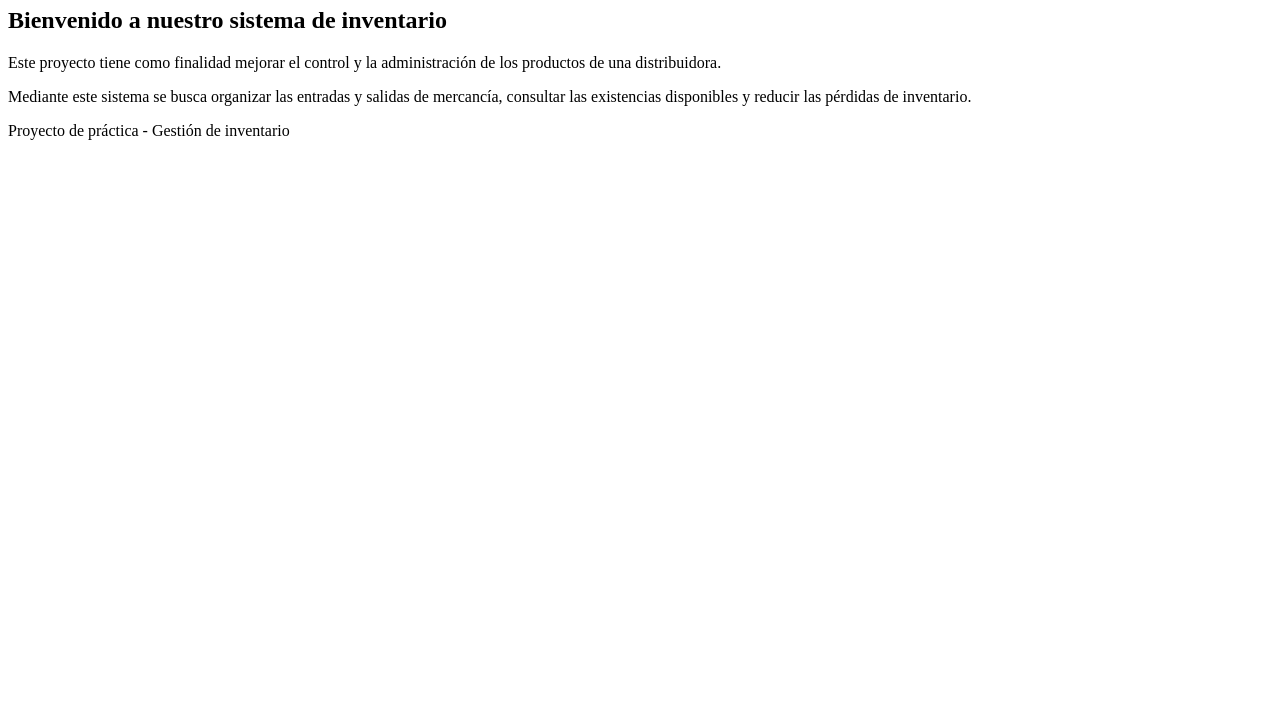
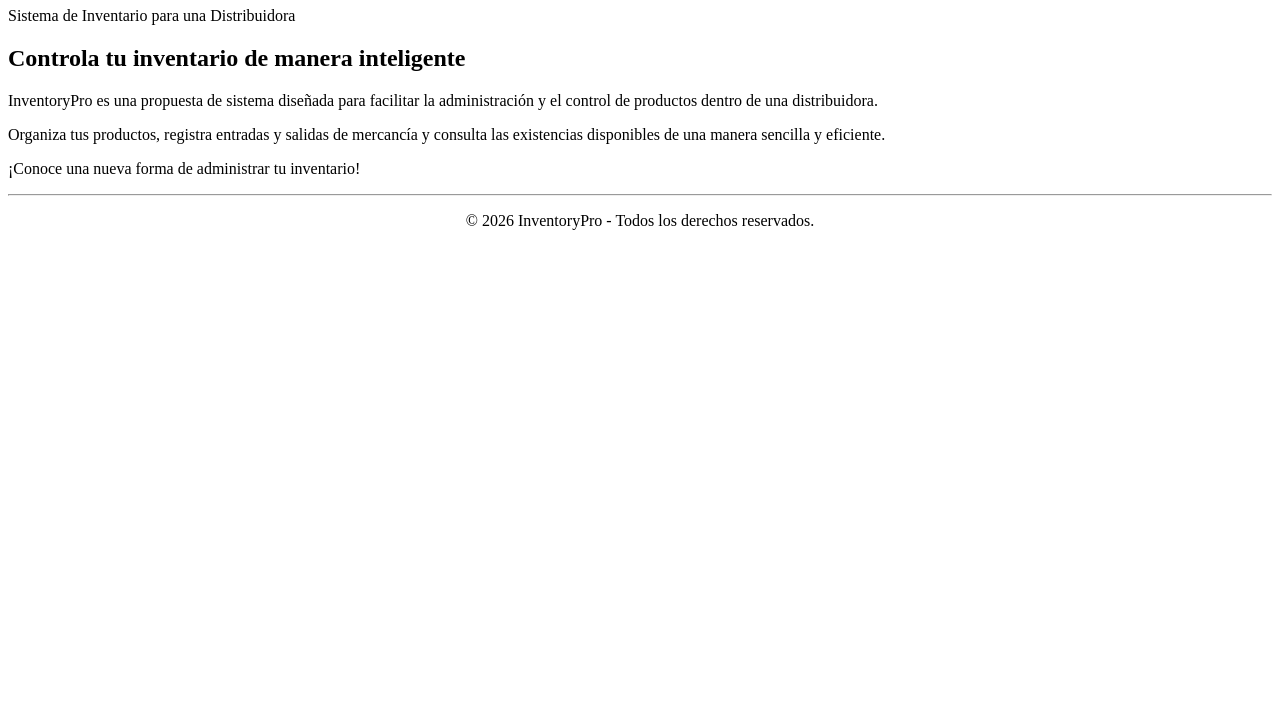
Before and after one commit to AlinaSolis/Practica_InventarioDISTRI, a plain HTML site: page src/index.html in a window 1280 px wide. Shown: the part 73-800 px from the top of the page. Drawn offline with Linux system fonts and the light colour scheme.

Commit message:
Segundo commit se agrego la presentacion del proyecto

```diff
--- a/src/index.html
+++ b/src/index.html
@@ -4,34 +4,42 @@
 <head>
     <meta charset="UTF-8">
     <meta name="viewport" content="width=device-width, initial-scale=1.0">
-    <title>Sistema de Inventario para una Distribuidora</title>
+    <title>InventoryPro | Sistema de Inventario</title>
 </head>
 <body>
 
     <header>
-        <h1>Sistema de Inventario para una Distribuidora</h1>
+        <h1>InventoryPro</h1>
+        <p>Sistema de Inventario para una Distribuidora</p>
     </header>
 
     <main>
         <section>
-            <h2>Bienvenido a nuestro sistema de inventario</h2>
+            <h2>Controla tu inventario de manera inteligente</h2>
 
             <p>
-                Este proyecto tiene como finalidad mejorar el control
-                y la administración de los productos de una distribuidora.
+                InventoryPro es una propuesta de sistema diseñada para
+                facilitar la administración y el control de productos
+                dentro de una distribuidora.
             </p>
 
             <p>
-                Mediante este sistema se busca organizar las entradas
-                y salidas de mercancía, consultar las existencias
-                disponibles y reducir las pérdidas de inventario.
+                Organiza tus productos, registra entradas y salidas
+                de mercancía y consulta las existencias disponibles
+                de una manera sencilla y eficiente.
+            </p>
+
+            <p>
+                ¡Conoce una nueva forma de administrar tu inventario!
             </p>
         </section>
     </main>
+    <bir>
+       <hr>
+       <center><footer>
+        <p>© 2026 InventoryPro - Todos los derechos reservados.</p>
+    </footer></center>
 
-    <footer>
-        <p>Proyecto de práctica - Gestión de inventario</p>
-    </footer>
 
 </body>
 </html>
```
Also changed, not shown: css/style.css (added).
